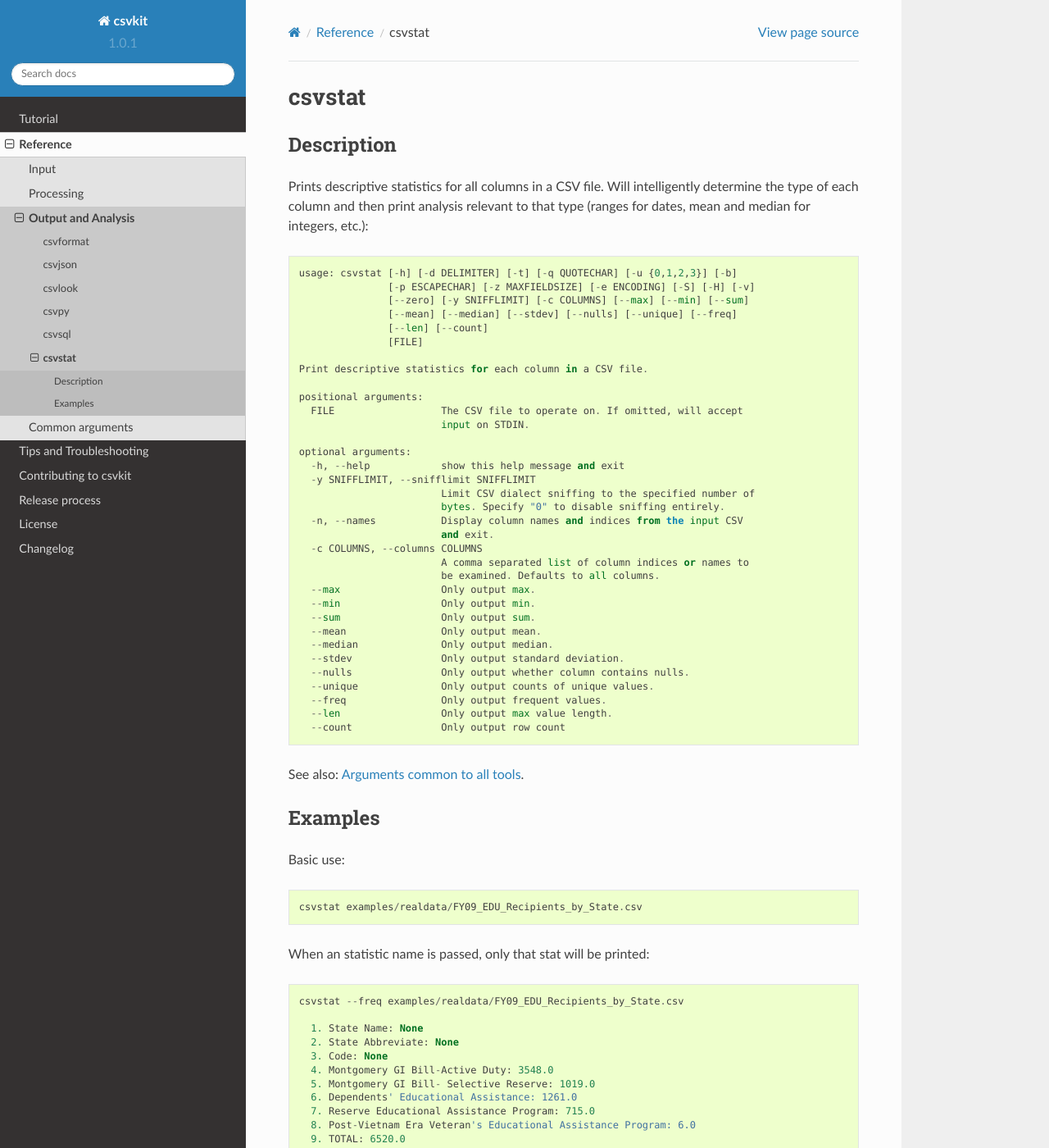
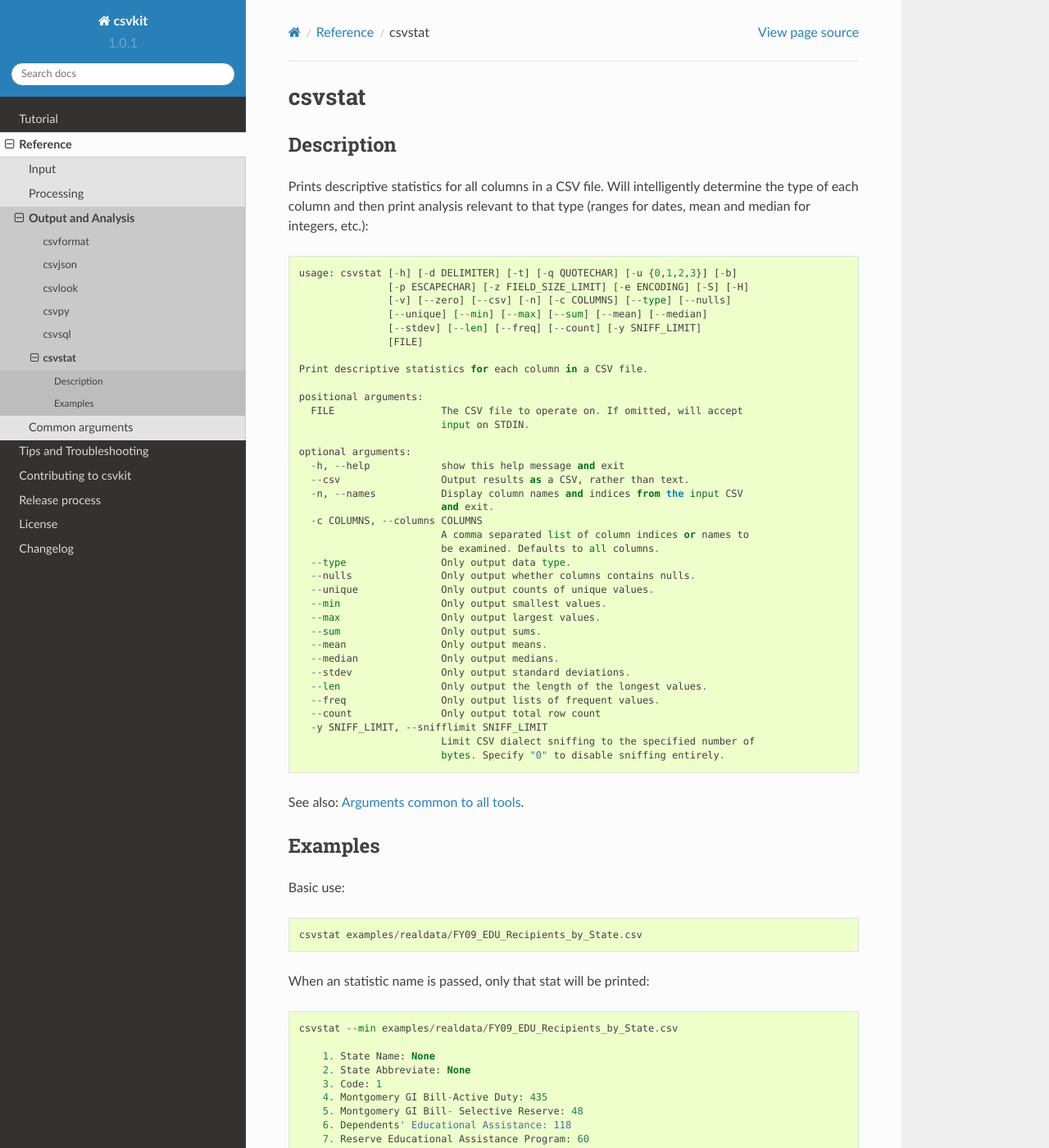
Before and after one commit to wireservice/csvkit, a Sphinx documentation site: the page built from docs/scripts/csvstat.rst, in a window 1280 px wide and 1400 px high. Shown: the whole window at 82% size. Built offline with Sphinx 7.4.7 and the Read the Docs theme 2.0.0, drawn with Linux system fonts in a browser that asks for light colours; some of the changed text lies outside the part shown.

Commit message:
csvstat bugfix. Update documentation. Closes #714.

```diff
--- a/docs/scripts/csvstat.rst
+++ b/docs/scripts/csvstat.rst
@@ -8,10 +8,10 @@
 Prints descriptive statistics for all columns in a CSV file. Will intelligently determine the type of each column and then print analysis relevant to that type (ranges for dates, mean and median for integers, etc.)::
 
     usage: csvstat [-h] [-d DELIMITER] [-t] [-q QUOTECHAR] [-u {0,1,2,3}] [-b]
-                   [-p ESCAPECHAR] [-z MAXFIELDSIZE] [-e ENCODING] [-S] [-H] [-v]
-                   [--zero] [-y SNIFFLIMIT] [-c COLUMNS] [--max] [--min] [--sum]
-                   [--mean] [--median] [--stdev] [--nulls] [--unique] [--freq]
-                   [--len] [--count]
+                   [-p ESCAPECHAR] [-z FIELD_SIZE_LIMIT] [-e ENCODING] [-S] [-H]
+                   [-v] [--zero] [--csv] [-n] [-c COLUMNS] [--type] [--nulls]
+                   [--unique] [--min] [--max] [--sum] [--mean] [--median]
+                   [--stdev] [--len] [--freq] [--count] [-y SNIFF_LIMIT]
                    [FILE]
 
     Print descriptive statistics for each column in a CSV file.
@@ -22,25 +22,27 @@
 
     optional arguments:
       -h, --help            show this help message and exit
-      -y SNIFFLIMIT, --snifflimit SNIFFLIMIT
-                            Limit CSV dialect sniffing to the specified number of
-                            bytes. Specify "0" to disable sniffing entirely.
+      --csv                 Output results as a CSV, rather than text.
       -n, --names           Display column names and indices from the input CSV
                             and exit.
       -c COLUMNS, --columns COLUMNS
                             A comma separated list of column indices or names to
                             be examined. Defaults to all columns.
-      --max                 Only output max.
-      --min                 Only output min.
-      --sum                 Only output sum.
-      --mean                Only output mean.
-      --median              Only output median.
-      --stdev               Only output standard deviation.
-      --nulls               Only output whether column contains nulls.
+      --type                Only output data type.
+      --nulls               Only output whether columns contains nulls.
       --unique              Only output counts of unique values.
-      --freq                Only output frequent values.
-      --len                 Only output max value length.
-      --count               Only output row count
+      --min                 Only output smallest values.
+      --max                 Only output largest values.
+      --sum                 Only output sums.
+      --mean                Only output means.
+      --median              Only output medians.
+      --stdev               Only output standard deviations.
+      --len                 Only output the length of the longest values.
+      --freq                Only output lists of frequent values.
+      --count               Only output total row count
+      -y SNIFF_LIMIT, --snifflimit SNIFF_LIMIT
+                            Limit CSV dialect sniffing to the specified number of
+                            bytes. Specify "0" to disable sniffing entirely.
 
 See also: :doc:`../common_arguments`.
 
@@ -53,21 +55,21 @@
 
 When an statistic name is passed, only that stat will be printed::
 
-    csvstat --freq examples/realdata/FY09_EDU_Recipients_by_State.csv
+    csvstat --min examples/realdata/FY09_EDU_Recipients_by_State.csv
 
-      1. State Name: None
-      2. State Abbreviate: None
-      3. Code: None
-      4. Montgomery GI Bill-Active Duty: 3548.0
-      5. Montgomery GI Bill- Selective Reserve: 1019.0
-      6. Dependents' Educational Assistance: 1261.0
-      7. Reserve Educational Assistance Program: 715.0
-      8. Post-Vietnam Era Veteran's Educational Assistance Program: 6.0
-      9. TOTAL: 6520.0
-     10. _unnamed: None
+        1. State Name: None
+        2. State Abbreviate: None
+        3. Code: 1
+        4. Montgomery GI Bill-Active Duty: 435
+        5. Montgomery GI Bill- Selective Reserve: 48
+        6. Dependents' Educational Assistance: 118
+        7. Reserve Educational Assistance Program: 60
+        8. Post-Vietnam Era Veteran's Educational Assistance Program: 1
+        9. TOTAL: 768
+       10. j: None
 
 If a single stat *and* a single column are requested, only a value will be returned::
 
-    csvstat -c 4 --freq examples/realdata/FY09_EDU_Recipients_by_State.csv
+    csvstat -c 4 --mean examples/realdata/FY09_EDU_Recipients_by_State.csv
 
-    3548.0
+    6,263.904
```
Also changed, not shown: 1 other file.
